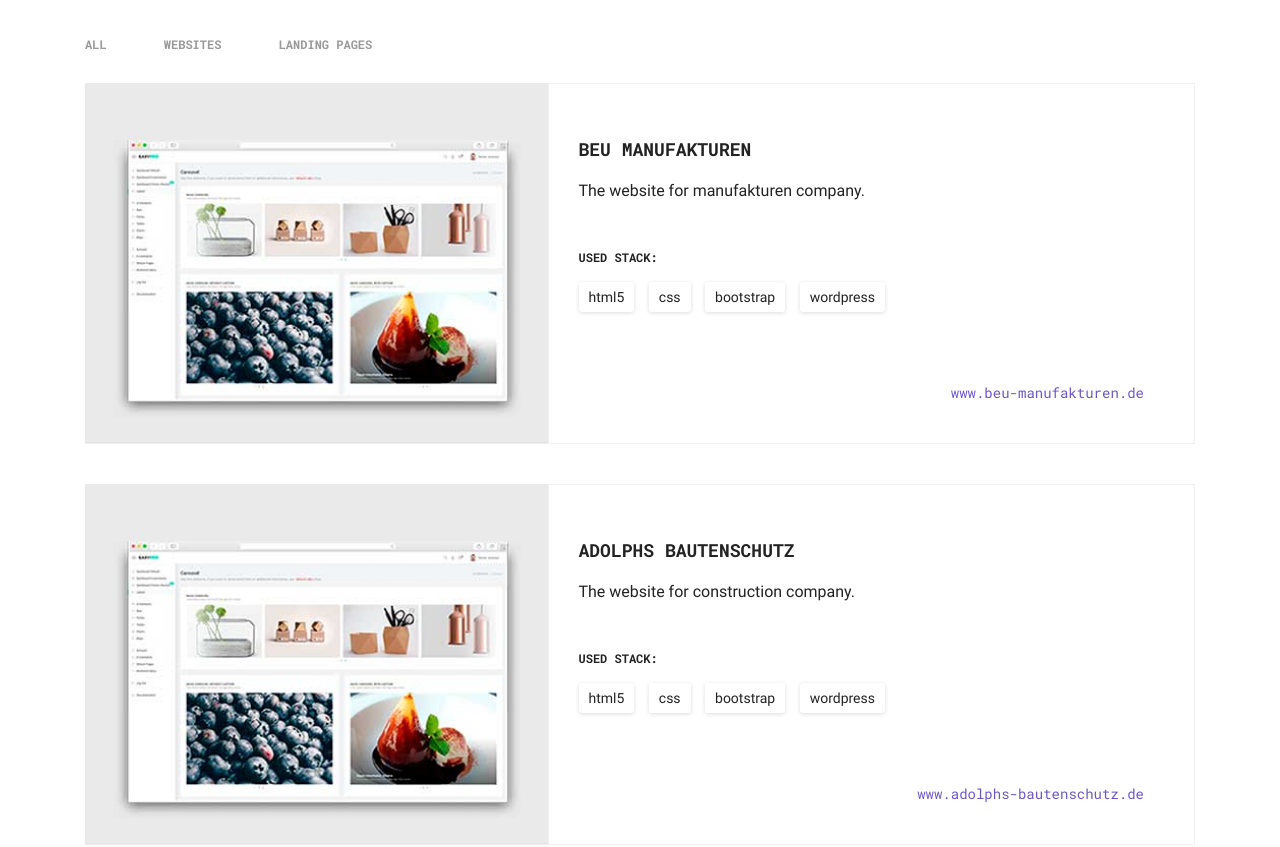
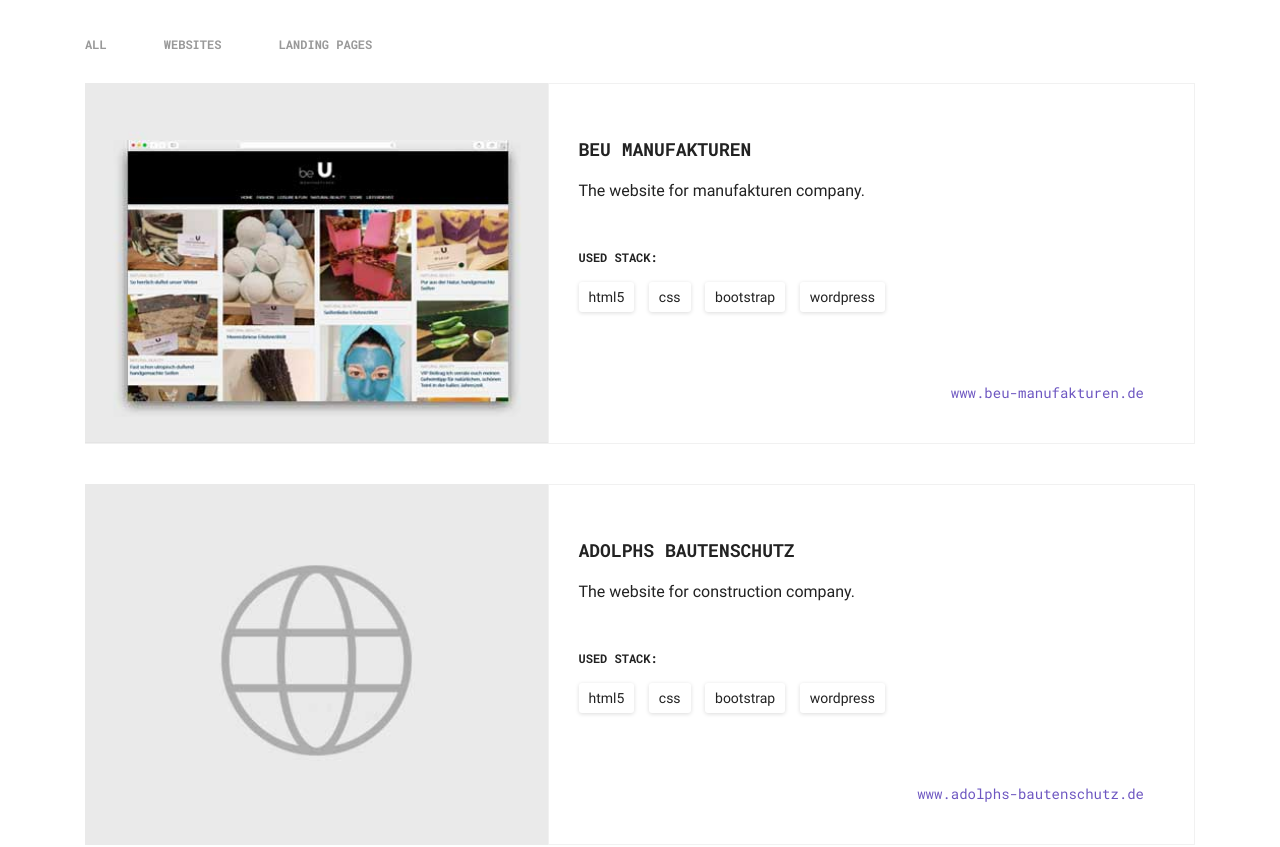
Before and after one commit to jjgib/Portfolio, a plain HTML site: page index.html in a window 1280 px wide. Shown: the part 107-954 px from the top of the page. Drawn offline with nearby package versions, Linux system fonts and the light colour scheme.

Commit message:
Added placeholder

```diff
--- a/index.html
+++ b/index.html
@@ -31,7 +31,7 @@
             <div class="portfolio-cards">
                 <div class="row project-card" data-portfolio-tag="websites">
                     <div class="col-md-5 project-card__img">
-                        <img src="img/img_project_3.jpg" alt="">
+                        <img src="img/beu-b2b.jpg" alt="">
                     </div>
                     <div class="col-md-7 project-card__info">
                         <h3 class="project-card__title">BeU manufakturen  </h3>
@@ -50,7 +50,7 @@
                 </div>
                 <div class="row project-card" data-portfolio-tag="websites">
                     <div class="col-md-5 project-card__img">
-                        <img src="img/img_project_3.jpg" alt="">
+                        <img src="img/placeholder.jpg" alt="">
                     </div>
                     <div class="col-md-7 project-card__info">
                         <h3 class="project-card__title">Adolphs bautenschutz   </h3>
@@ -69,7 +69,7 @@
                 </div>
                 <div class="row project-card" data-portfolio-tag="websites">
                     <div class="col-md-5 project-card__img">
-                        <img src="img/img_project_3.jpg" alt="">
+                        <img src="img/placeholder.jpg" alt="">
                     </div>
                     <div class="col-md-7 project-card__info">
                         <h3 class="project-card__title">Stadie Kosmetik </h3>
@@ -88,7 +88,7 @@
                 </div>
                 <div class="row project-card" data-portfolio-tag="websites">
                     <div class="col-md-5 project-card__img">
-                        <img src="img/img_project_3.jpg" alt="">
+                        <img src="img/placeholder.jpg" alt="">
                     </div>
                     <div class="col-md-7 project-card__info">
                         <h3 class="project-card__title">Youonly </h3>
@@ -107,7 +107,7 @@
                 </div>
                 <div class="row project-card" data-portfolio-tag="websites">
                     <div class="col-md-5 project-card__img">
-                        <img src="img/img_project_3.jpg" alt="">
+                        <img src="img/placeholder.jpg" alt="">
                     </div>
                     <div class="col-md-7 project-card__info">
                         <h3 class="project-card__title">Ruksak </h3>
@@ -126,7 +126,7 @@
                 </div>
                 <div class="row project-card" data-portfolio-tag="websites">
                     <div class="col-md-5 project-card__img">
-                        <img src="img/img_project_3.jpg" alt="">
+                        <img src="img/placeholder.jpg" alt="">
                     </div>
                     <div class="col-md-7 project-card__info">
                         <h3 class="project-card__title">Ideal personal</h3>
@@ -145,7 +145,7 @@
                 </div>
                 <div class="row project-card" data-portfolio-tag="websites">
                     <div class="col-md-5 project-card__img">
-                        <img src="img/img_project_3.jpg" alt="">
+                        <img src="img/placeholder.jpg" alt="">
                     </div>
                     <div class="col-md-7 project-card__info">
                         <h3 class="project-card__title">Happerschoss</h3>
@@ -164,7 +164,7 @@
                 </div>
                 <div class="row project-card" data-portfolio-tag="websites">
                     <div class="col-md-5 project-card__img">
-                        <img src="img/img_project_3.jpg" alt="">
+                        <img src="img/placeholder.jpg" alt="">
                     </div>
                     <div class="col-md-7 project-card__info">
                         <h3 class="project-card__title">Livetour</h3>
@@ -184,7 +184,7 @@
                 </div>
                 <div class="row project-card" data-portfolio-tag="websites">
                     <div class="col-md-5 project-card__img">
-                        <img src="img/img_project_3.jpg" alt="">
+                        <img src="img/placeholder.jpg" alt="">
                     </div>
                     <div class="col-md-7 project-card__info">
                         <h3 class="project-card__title">Worldemart products page</h3>
@@ -202,7 +202,7 @@
                 </div>
                 <div class="row project-card" data-portfolio-tag="websites">
                     <div class="col-md-5 project-card__img">
-                        <img src="img/img_project_3.jpg" alt="">
+                        <img src="img/placeholder.jpg" alt="">
                     </div>
                     <div class="col-md-7 project-card__info">
                         <h3 class="project-card__title">Flyinggoose aviation</h3>
@@ -220,7 +220,7 @@
                 </div>
                 <div class="row project-card" data-portfolio-tag="websites">
                     <div class="col-md-5 project-card__img">
-                        <img src="img/img_project_3.jpg" alt="">
+                        <img src="img/placeholder.jpg" alt="">
                     </div>
                     <div class="col-md-7 project-card__info">
                         <h3 class="project-card__title">Fliesen dreimuller </h3>
@@ -240,7 +240,7 @@
                 </div>
                 <div class="row project-card" data-portfolio-tag="websites">
                     <div class="col-md-5 project-card__img">
-                        <img src="img/img_project_3.jpg" alt="">
+                        <img src="img/placeholder.jpg" alt="">
                     </div>
                     <div class="col-md-7 project-card__info">
                         <h3 class="project-card__title">be-u.online </h3>
@@ -259,7 +259,7 @@
                 </div>
                 <div class="row project-card" data-portfolio-tag="websites">
                     <div class="col-md-5 project-card__img">
-                        <img src="img/img_project_3.jpg" alt="">
+                        <img src="img/placeholder.jpg" alt="">
                     </div>
                     <div class="col-md-7 project-card__info">
                         <h3 class="project-card__title">Van horn </h3>
@@ -278,7 +278,7 @@
                 </div>
                 <div class="row project-card" data-portfolio-tag="websites">
                     <div class="col-md-5 project-card__img">
-                        <img src="img/img_project_3.jpg" alt="">
+                        <img src="img/placeholder.jpg" alt="">
                     </div>
                     <div class="col-md-7 project-card__info">
                         <h3 class="project-card__title">Birds holiday </h3>
@@ -298,7 +298,7 @@
                 </div>
                 <div class="row project-card" data-portfolio-tag="websites">
                     <div class="col-md-5 project-card__img">
-                        <img src="img/img_project_3.jpg" alt="">
+                        <img src="img/placeholder.jpg" alt="">
                     </div>
                     <div class="col-md-7 project-card__info">
                         <h3 class="project-card__title">Holiday mango</h3>
@@ -318,7 +318,7 @@
                 </div>
                 <div class="row project-card" data-portfolio-tag="websites">
                     <div class="col-md-5 project-card__img">
-                        <img src="img/img_project_3.jpg" alt="">
+                        <img src="img/placeholder.jpg" alt="">
                     </div>
                     <div class="col-md-7 project-card__info">
                         <h3 class="project-card__title">Kerala travel packages</h3>
```
Also changed, not shown: img/beu-b2b.jpg (added), img/placeholder.jpg (added).
